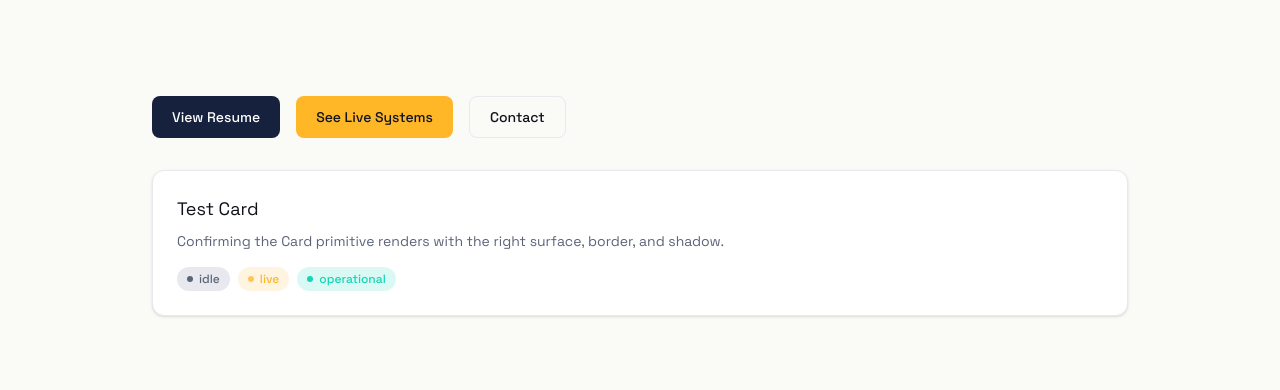
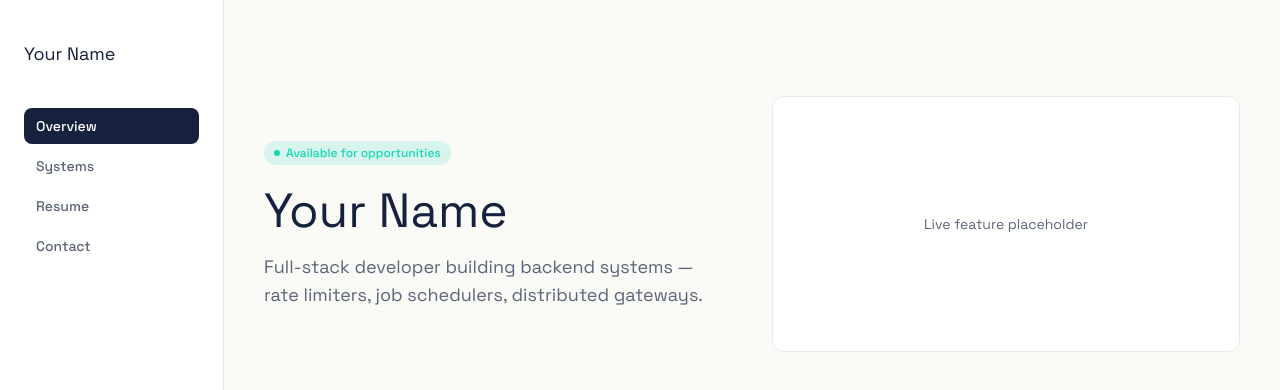
Before and after one commit to niteshmishra0201/portfolio-website, a Next.js app: page / in a window 1280 px wide. Shown: the top 390 px of the page. Built offline with nearby package versions, Linux system fonts and the light colour scheme.

Commit message:
Replace test content with real hero structure — completes Phase 2

```diff
--- a/src/app/layout.tsx
+++ b/src/app/layout.tsx
@@ -1,5 +1,6 @@
 import type { Metadata } from "next";
 import { Space_Grotesk, JetBrains_Mono } from "next/font/google";
+import Nav from "@/components/sections/Nav";
 import "./globals.css";
 
 const spaceGrotesk = Space_Grotesk({
@@ -25,7 +26,8 @@ export default function RootLayout({
   return (
     <html lang="en" className={`${spaceGrotesk.variable} ${jetbrainsMono.variable}`}>
       <body className="bg-background text-text-primary font-display">
-        {children}
+        <Nav />
+        <div className="md:pl-56 pb-16 md:pb-0">{children}</div>
       </body>
     </html>
   );
--- a/src/app/page.tsx
+++ b/src/app/page.tsx
@@ -1,29 +1,28 @@
-import Button from "@/components/ui/Button";
-import Card from "@/components/ui/Card";
+import Section from "@/components/ui/Section";
 import Badge from "@/components/ui/Badge";
-import Section from "@/components/ui/Section";
 
 export default function Home() {
   return (
-    <main className="bg-background text-text-primary min-h-screen">
-      <Section id="test">
-        <div className="flex gap-4">
-          <Button variant="primary">View Resume</Button>
-          <Button variant="accent">See Live Systems</Button>
-          <Button variant="outline">Contact</Button>
+    <main>
+      <Section id="overview">
+        <div className="grid md:grid-cols-2 gap-10 items-center">
+          {/* Left: intro */}
+          <div>
+            <Badge status="success">Available for opportunities</Badge>
+            <h1 className="font-display text-4xl md:text-5xl text-ink mt-4 leading-tight">
+              Your Name
+            </h1>
+            <p className="text-text-secondary text-lg mt-3">
+              Full-stack developer building backend systems — rate limiters,
+              job schedulers, distributed gateways.
+            </p>
+          </div>
+
+          {/* Right: reserved for the live Traffic Pulse feature (Phase 5) */}
+          <div className="border border-border rounded-xl bg-surface h-64 flex items-center justify-center text-text-secondary text-sm">
+            Live feature placeholder
+          </div>
         </div>
-
-        <Card className="mt-8">
-          <h3 className="font-display text-lg">Test Card</h3>
-          <p className="text-text-secondary text-sm mt-2">
-            Confirming the Card primitive renders with the right surface, border, and shadow.
-          </p>
-          <div className="flex gap-2 mt-4">
-            <Badge status="neutral">idle</Badge>
-            <Badge status="live">live</Badge>
-            <Badge status="success">operational</Badge>
-          </div>
-        </Card>
       </Section>
     </main>
   );
```
